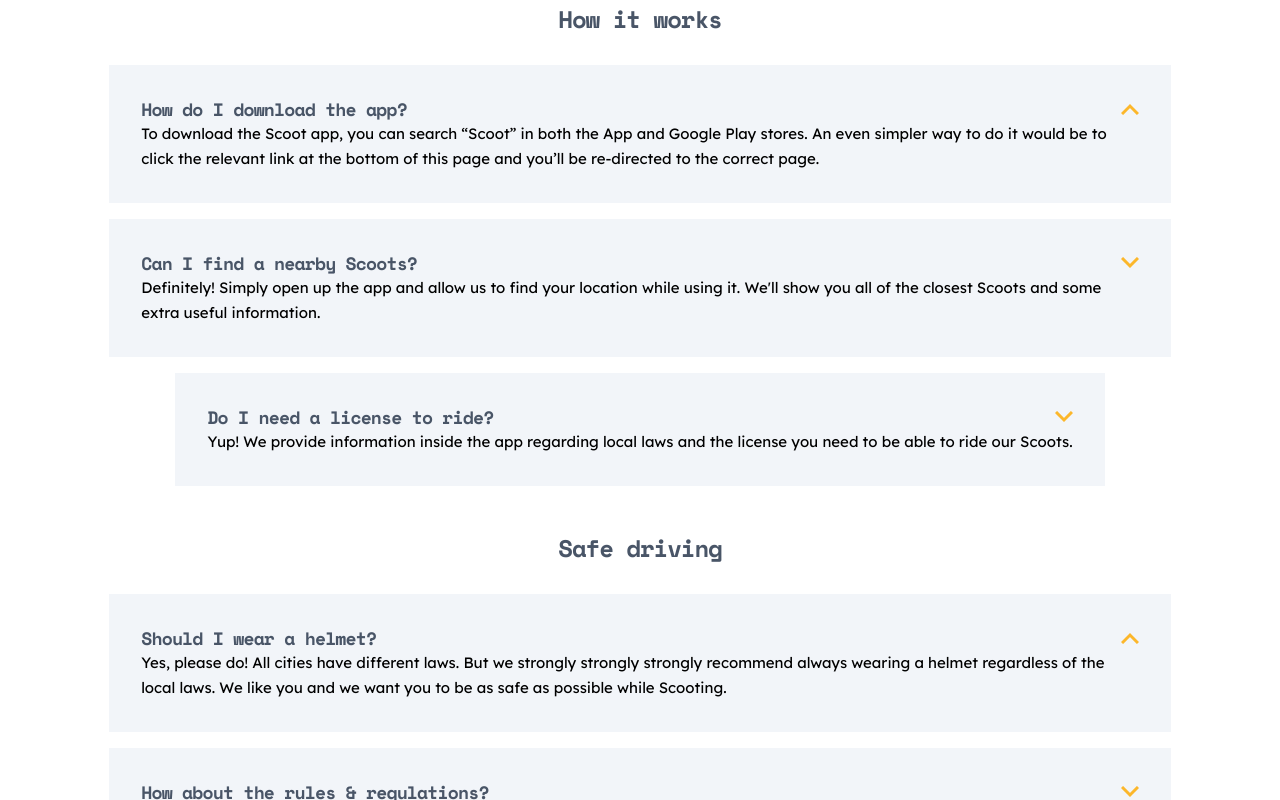
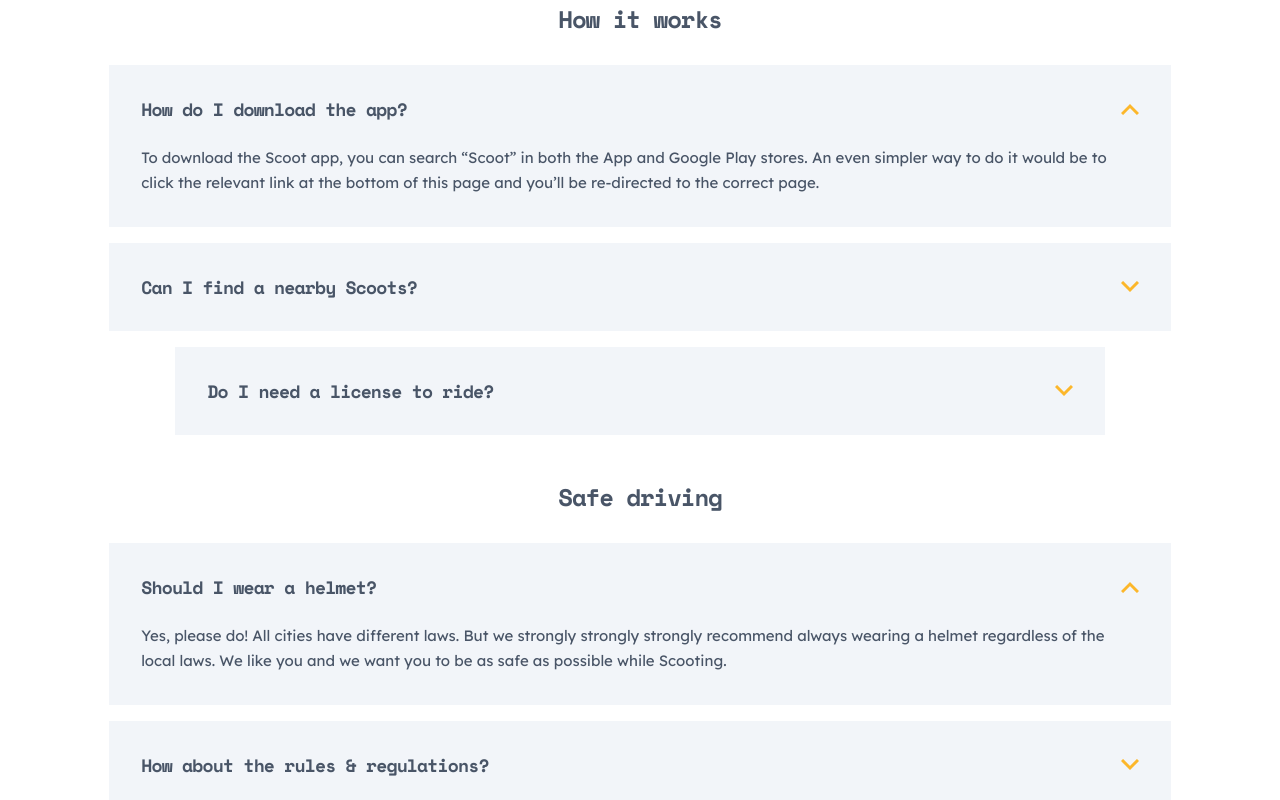
Before and after one commit to stephjoseph/scoot-website, a React (Vite) app: page /about in a window 1280 px wide. Shown: the part 3320-4120 px from the top of the page. Built offline with nearby package versions, Linux system fonts and the light colour scheme; the HTML template or start-up script is replaced by a standard one.

Commit message:
Update index.css

```diff
--- a/src/index.css
+++ b/src/index.css
@@ -56,3 +56,13 @@
     background-size: 72.063rem 10.844rem;
   }
 }
+
+@layer utilities {
+  .answer {
+    @apply font-body max-h-0 overflow-hidden text-dark-navy opacity-0 transition-[max-height,_padding,_opacity] duration-[0.3s,_0.3s,_0.3s] ease-out;
+  }
+
+  .answer.show {
+    @apply h-auto max-h-[9999px] pt-6 opacity-100 transition-[max-height,_padding,_opacity] duration-[2s,_0.3s,_0.3s] ease-in;
+  }
+}
```
